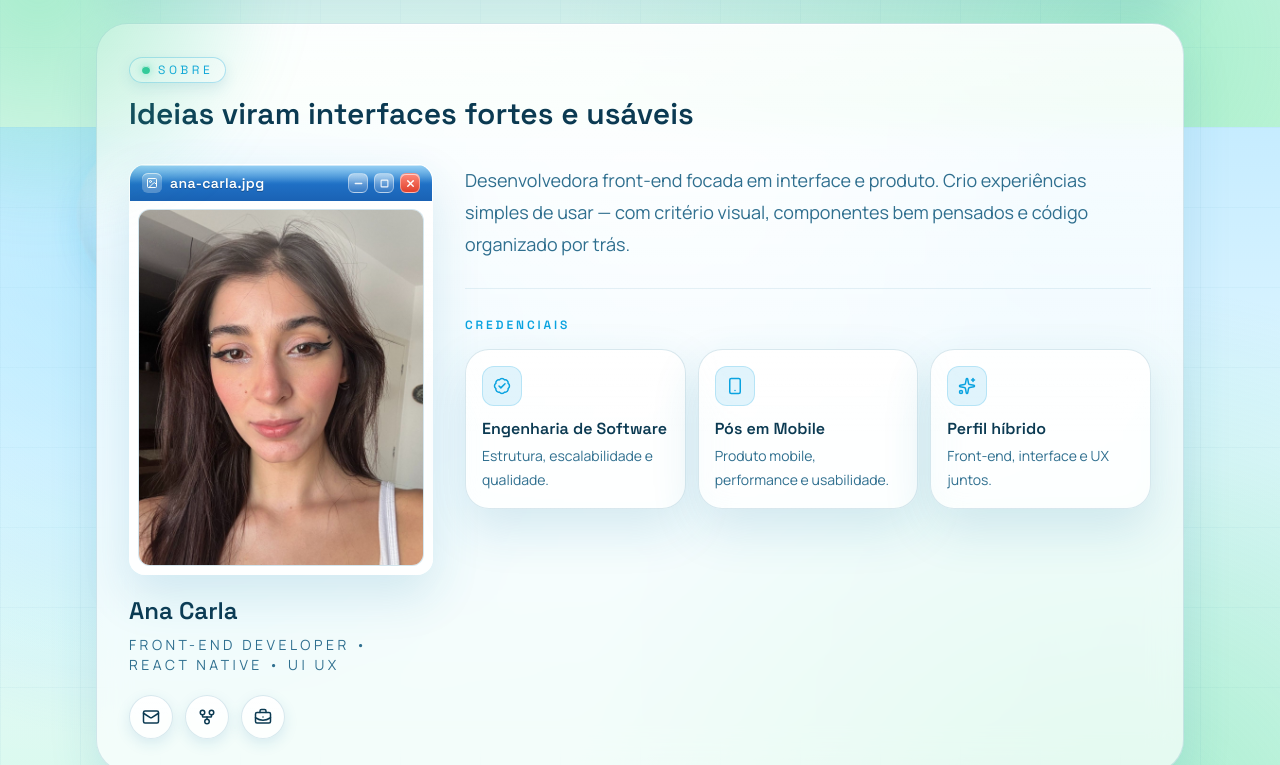
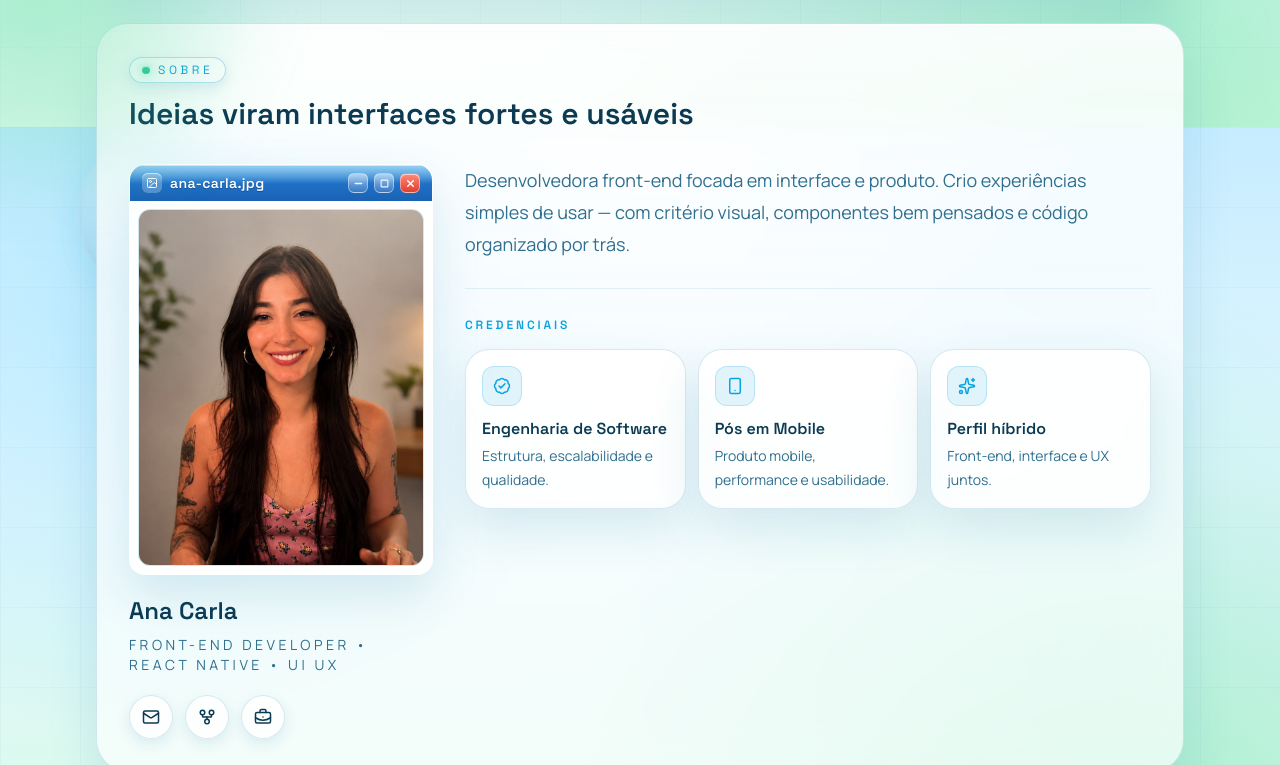
Before and after one commit to anacarlapaiva/portifolio_site, a Next.js app: page / in a window 1280 px wide. Shown: the part 673-1438 px from the top of the page. Built offline with nearby package versions, Linux system fonts and the light colour scheme.

Commit message:
fix: mudanca foto de perfil

```diff
--- a/src/features/portfolio/sections/profile-photo-card.tsx
+++ b/src/features/portfolio/sections/profile-photo-card.tsx
@@ -30,11 +30,11 @@ export function ProfilePhotoCard({ name, alt, fallbackRole }: ProfilePhotoCardPr
       ) : (
         <div className="relative overflow-hidden rounded-xl border border-line bg-surface/40">
           <Image
-            src="/profile-photo.jpg"
+            src="/profile-photo-v2.jpg"
             alt={alt}
             width={900}
             height={1125}
-            className="aspect-[4/5] h-full w-full object-cover object-[center_24%]"
+            className="aspect-[4/5] h-full w-full object-cover object-center"
             priority
             onError={() => setHasError(true)}
           />
```
Also changed, not shown: public/profile-photo-v2.jpg (added), public/profile-photo.jpg.
